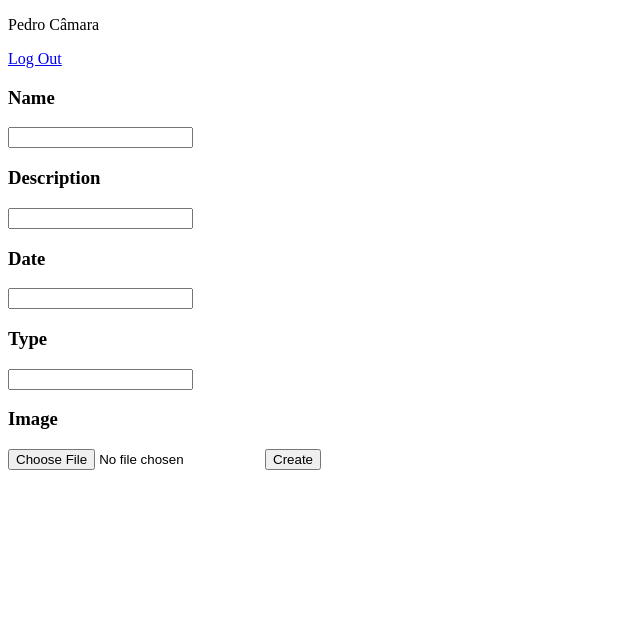
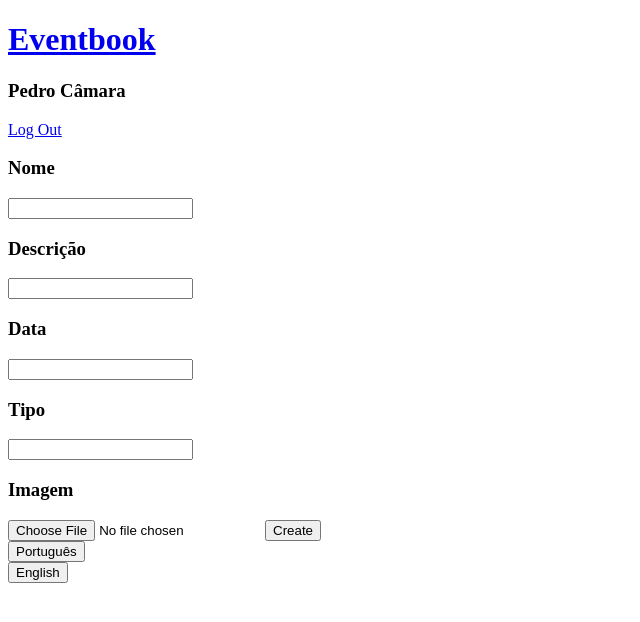
Before and after one commit to Pedrock/LTW, a PHP site: page /events/new in a window 1280 px wide. Shown: the top 622 px of the page, without its empty margins (0-640 px from the left). Run offline with PHP 8.4, Linux system fonts and the light colour scheme; the visitor is signed in with stand-in values (Sample User, id 1); data comes from the database, SQL or seed files in the repository; both versions use the stored data as it was after the commit.

Commit message:
Criação e visualização de eventos

```diff
--- a/core/common.php
+++ b/core/common.php
@@ -1,4 +1,5 @@
 <?php
+  include_once('core/config.php');
   session_start();
   header('Cache-control: private'); // IE 6 FIX
 
@@ -6,7 +7,6 @@
   {
     $lang = $_GET['lang'];
 
-    // register the session and set the cookie
     $_SESSION['lang'] = $lang;
 
     setcookie('lang', $lang, time() + (3600 * 24 * 30));
--- /dev/null
+++ b/core/config.php
@@ -0,0 +1,3 @@
+<?php
+  $_GLOBALS['web_root'] = '/trabalho/';
+?>
--- a/database/events.php
+++ b/database/events.php
@@ -4,7 +4,7 @@
 	function getUserEvents($user_id)
 	{
 		global $db;
-		$stmt = $db->prepare('SELECT events.id id,image,date,description,type FROM events LEFT JOIN event_types ON type_id = event_types.id WHERE user_id = ?');
+		$stmt = $db->prepare('SELECT events.id id,name,image,date,description,type FROM events LEFT JOIN event_types ON type_id = event_types.id WHERE user_id = ?');
 		$stmt->execute(array($user_id));
 		return $stmt->fetchAll();
 	}
@@ -23,4 +23,22 @@
 		))) return FALSE;
 		return TRUE;
 	}
+
+	function latestUserEvent($user_id)
+	{
+		global $db;
+		$stmt = $db->prepare('SELECT id FROM events WHERE user_id = ? ORDER BY creation_date DESC LIMIT 1');
+		$stmt->execute(array($user_id));
+		$row = $stmt->fetch();
+		if ($row === false) return false;
+		return $row['id'];
+	}
+
+	function getEvent($event_id)
+	{
+		global $db;
+		$stmt = $db->prepare('SELECT events.id id,name,image,date,description,type FROM events LEFT JOIN event_types ON type_id = event_types.id WHERE events.id=?');
+		$stmt->execute(array($event_id));
+		return $stmt->fetch();
+	}
 ?>
--- a/events.php
+++ b/events.php
@@ -13,14 +13,16 @@
 {
 	if (isset($_POST["submit"]))
 	{
-		if (validateDate($_POST['date']) && getimagesize($_FILES['image']['tmp_name']) && $_FILES['image']['size'] < 5000000) // 5Mb
+		if (!validateDate($_POST['date'])) echo 'data invalida';
+		else if (!getimagesize($_FILES['image']['tmp_name'])) echo 'imagem invalida';
+		else if ($_FILES['image']['size'] > 5000000) echo 'imagem demasiado grande (>5Mb)';
+		else
 		{
 			$allowed =  array('gif','png','jpg');
 			$filename = $_FILES['image']['name'];
 			$extension = pathinfo($filename, PATHINFO_EXTENSION);
 			if(!in_array($extension,$allowed) ) {
 				include('templates/events_new.php');
-				var_dump($extension);
 				return;
 			}
 			$path = 'uploads/';
@@ -31,12 +33,24 @@
 			if (newEvent($_POST['name'], $_POST['name'], $_POST['date'], $_POST['type'], $newfile, $_SESSION['user_id']))
 			{
 				move_uploaded_file($_FILES['image']['tmp_name'], $newfile);
-				echo 'Event added';
+				$id = latestUserEvent($_SESSION['user_id']);
+				header('Location: '.$id);
 				return;
 			}
+			echo 'Invalid event';
+			die();
 		}
-		echo 'Invalid event';
 	}
 	else include('templates/events_new.php');
 }
+else if(isSet($_GET['id']))
+{
+	include('templates/event.php');
+}
+else
+{
+	if (isSet($_GET['action'])) header('Location: ..');
+	else header('Location: .');
+	die();
+}
 ?>
--- a/languages/en.php
+++ b/languages/en.php
@@ -12,9 +12,6 @@
 $lang['CONFIRM_EMAIL'] = 'Confirm e-mail';
 $lang['PASSWORD'] = 'Password';
 $lang['CONFIRM_PASSWORD'] = 'Confirm password';
-$lang['BIRTHDATE'] = 'Birth date';
-$lang['MALE'] = 'Male';
-$lang['FEMALE'] = 'Female';
 
 // Login
 $lang['LOGIN'] = 'Log In';
@@ -30,4 +27,16 @@
 $lang['MY_EVENTS'] = 'My Events';
 $lang['SUBSCRIBED_EVENTS'] = 'Subscribed Events';
 $lang['CREATE'] = 'Create';
+
+// New Event
+$lang['NAME'] = 'Nome';
+$lang['DESCRIPTION'] = 'Descrição';
+$lang['DATE'] = 'Data';
+$lang['IMAGE'] = 'Imagem';
+$lang['TYPE'] = 'Tipo';
+$lang['PARTY'] = 'Festa';
+$lang['BUSINNESS'] = 'Negócios';
+$lang['MEETING'] = 'Meeting';
+$lang['CEREMONY'] = 'Cerimónia';
+$lang['EDUCATIONAL'] = 'Educacional';
 ?>
--- a/styles.css
+++ b/styles.css
@@ -6,3 +6,14 @@
   background-position: left;
   background-repeat: no-repeat;
 }
+
+.vertical-align
+{
+	position: absolute;
+	top: 50%;
+	transform: translateY(-50%);
+	-webkit-transform: translateY(-50%);
+	-ms-transform: translateY(-50%);
+	-moz-transform: translateY(-50%);
+	-o-transform: translateY(-50%);
+}
--- a/templates/events_new.php
+++ b/templates/events_new.php
@@ -2,24 +2,26 @@
 <html>
 <head>
 	<title><?php echo $lang['SITE_NAME'] ?></title>
+	<link rel="stylesheet" href="styles.css">
 </head>
 <body>
 	<div id="wrapper">
 		<?php include('templates/header.php'); ?>
 		<div>
 			<form action="new" method="POST" enctype="multipart/form-data">
-				<h3>Name</h3>
+				<h3><?php echo $lang['NAME'] ?></h3>
 				<input type="text" name="name">
-				<h3>Description</h3>
+				<h3><?php echo $lang['DESCRIPTION'] ?></h3>
 				<input type="text" name="desc">
-				<h3>Date</h3>
+				<h3><?php echo $lang['DATE'] ?></h3>
 				<input type="text" name="date">
-				<h3>Type</h3>
+				<h3><?php echo $lang['TYPE'] ?></h3>
 				<input type="text" name="type">
-				<h3>Image</h3>
+				<h3><?php echo $lang['IMAGE'] ?></h3>
 				<input type="file" name="image">
 				<input type="submit" value="<?php echo $lang['CREATE'] ?>" name="submit">
 			</form>
+			<?php include('templates/footer.php'); ?>
 		</div>
 	</div>
 </body>
--- a/templates/header.php
+++ b/templates/header.php
@@ -1,4 +1,5 @@
 <div id="header">
-	<p id="username"><?php echo getFullName($_SESSION['user_id']) ?></p>
+	<a href="<?php echo $_GLOBALS['web_root'] ?>"><h1><?php echo $lang['SITE_NAME'] ?></h1></a>
+	<h3 id="username"><?php echo getFullName($_SESSION['user_id']) ?></h3>
 	<a href="logout"><?php echo $lang['LOGOUT'] ?></a>
 </div>
--- a/templates/login_page.php
+++ b/templates/login_page.php
@@ -6,7 +6,8 @@
 <head>
 	<title><?php echo $lang['SITE_NAME'] ?></title>
 	<script src="http://code.jquery.com/jquery-1.11.3.min.js"></script>
-	<script type="text/javascript" src="templates/js/script.js"></script>
+	<script type="text/javascript" src="js/login-page-script.js"></script>
+	<link rel="stylesheet" href="styles.css">
 </head>
 <body>
 	<div id="wrapper">
--- a/templates/main_page.php
+++ b/templates/main_page.php
@@ -25,9 +25,10 @@
 					{ ?>
 						<li>
 							<a href="events/<?php echo $row['id'] ?>" >
+								<p><?php echo $row['name'] ?></p>
 								<div id="div-event-image" style="background-image:url(<?php echo $row['image'] ?>)"></div>
+								<p><?php echo $row['description'] ?></p>
 								<p><?php echo $row['date'] ?></p>
-								<p><?php echo $row['description'] ?></p>
 								<p><?php echo $row['type'] ?></p>
 							</a>
 						</li>
```
Also changed, not shown: languages/pt.php (+12 -0 lines), templates/event.php (added, +21 -0 lines), .htaccess, database/db.db, js/.htaccess (renamed from templates/js/.htaccess), js/login-page-script.js (renamed from templates/js/script.js).
